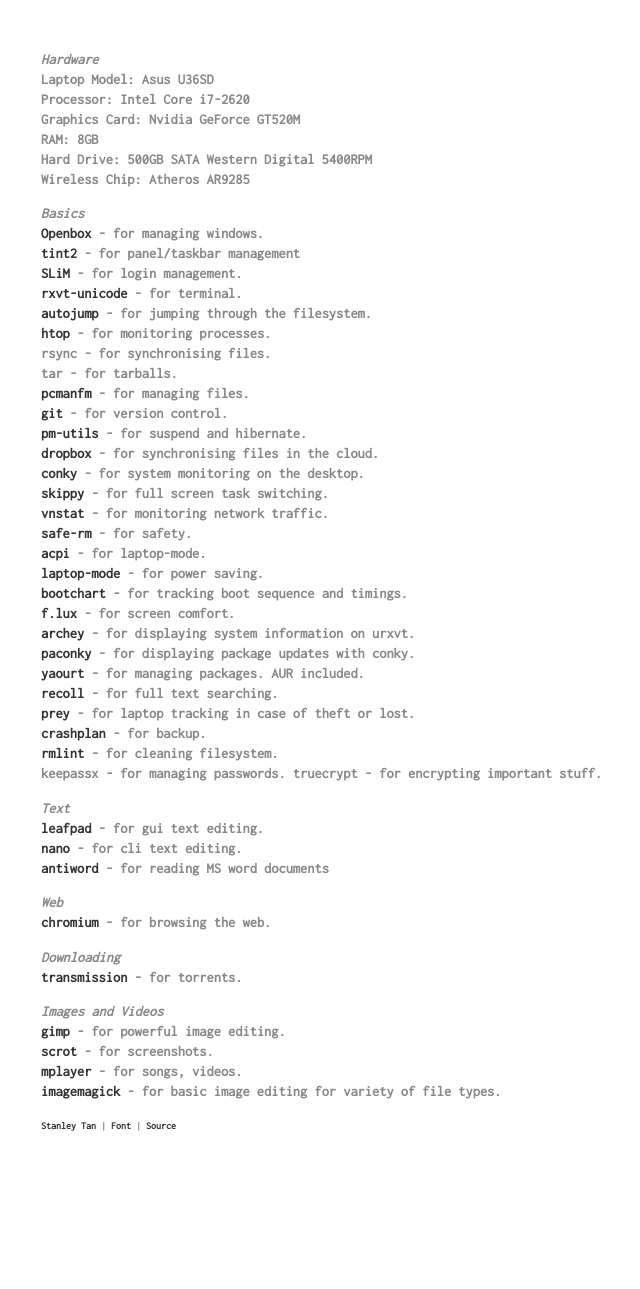
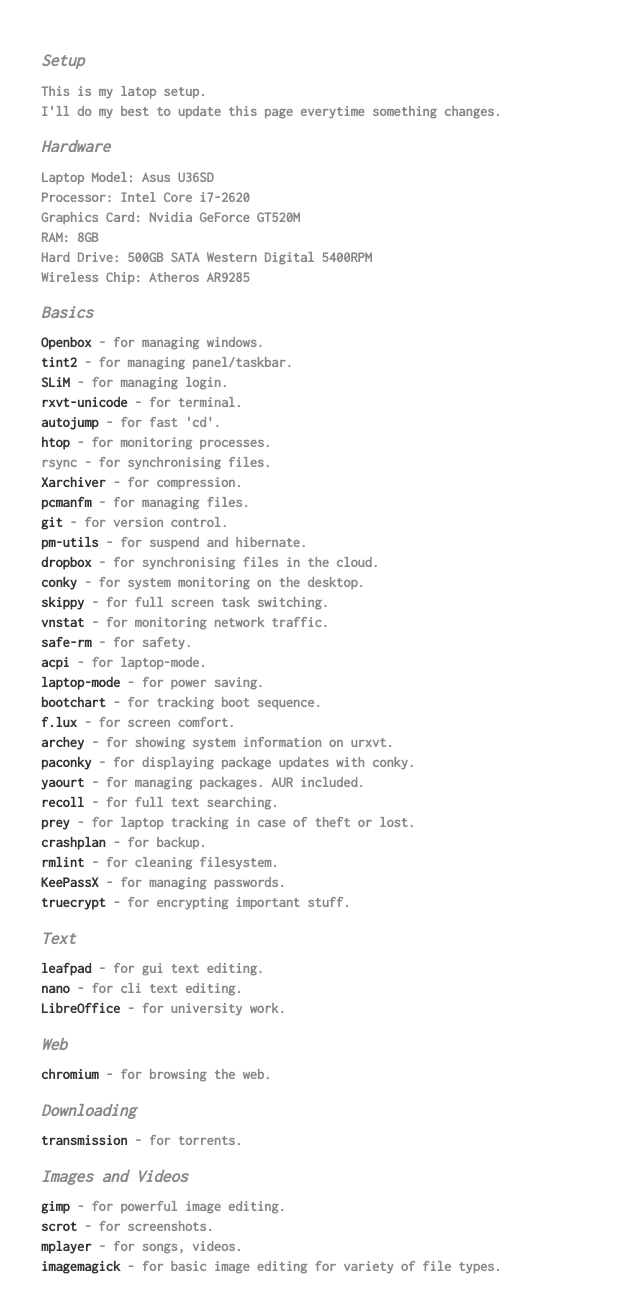
Before and after one commit to stnly/stnly.github.com, a plain HTML site: page setup.html in a window 1280 px wide. Shown: the top 1289 px of the page, without its empty margins (151-791 px from the left). Before the commit the page ends 1160 px from the top, so only its background shows below. Drawn offline with Linux system fonts and the light colour scheme.

Commit message:
update for elegance

```diff
--- a/in/style.css
+++ b/in/style.css
@@ -10,9 +10,13 @@
 	margin: 50px 15% 1.5em; -webkit-font-smoothing: antialiased;
 }
 
+h1 { font-size: 1.2em; line-height: 20px; font-style: italic; -webkit-font-smoothing: antialiased; }
 a { color: #333; font-weight: bold; text-decoration: none; }
 a:hover { color: #900000; }
 #main { max-width: 23.5em; }
 #small { font-size: 10px; -webkit-font-smoothing: antialiased; }
-#text { font-size: 0.9em; -webkit-font-smoothing: antialiased; }
+#text
+{
+	font-size: 0.9em; -webkit-font-smoothing: antialiased;
+}
 #large { font-size: 30px; -webkit-font-smoothing: antialiased; }
--- a/setup.html
+++ b/setup.html
@@ -11,11 +11,16 @@
 	<meta http-equiv="imagetoolbar" content="false" />
 	<link href='http://fonts.googleapis.com/css?family=Inconsolata' rel='stylesheet' type='text/css'>
 	<link rel="stylesheet" href="in/style.css" />
+	<script src='/in/l'></script>
 </head>
 <body>
 <div id="text">
+<p><h1>Setup</h1>
+This is my latop setup.<br />
+I'll do my best to update this page everytime something changes.
+</p>
 
-<p><em><strong>Hardware</strong></em><br />
+<p><h1>Hardware</h1>
 Laptop Model: Asus U36SD<br />
 Processor: Intel Core i7-2620<br />
 Graphics Card: Nvidia GeForce GT520M<br />
@@ -23,15 +28,15 @@
 Hard Drive: 500GB SATA Western Digital 5400RPM<br />
 Wireless Chip: Atheros AR9285</p>
 
-<p><em><strong>Basics</strong></em><br />
+<p><h1>Basics</h1>
 <a href="http://openbox.org/" title="Openbox">Openbox</a> - for managing windows.<br />
-<a href="http://code.google.com/p/tint2/" title="tint2">tint2</a> - for panel/taskbar management<br />
-<a href="http://slim.berlios.de/" title="SLiM">SLiM</a> - for login management.<br />
+<a href="http://code.google.com/p/tint2/" title="tint2">tint2</a> - for managing panel/taskbar.<br />
+<a href="http://slim.berlios.de/" title="SLiM">SLiM</a> - for managing login.<br />
 <a href="http://software.schmorp.de/pkg/rxvt-unicode.html" title="rxvt-unicode">rxvt-unicode</a> - for terminal.<br />
-<a href="https://github.com/joelthelion/autojump/wiki" title="Autojump">autojump</a> - for jumping through the filesystem.<br />
+<a href="https://github.com/joelthelion/autojump/wiki" title="Autojump">autojump</a> - for fast 'cd'.<br />
 <a href="http://htop.sourceforge.net/" title="htop">htop</a> - for monitoring processes.<br />
 rsync - for synchronising files.<br />
-tar - for tarballs.<br />
+<a href="http://xarchiver.sourceforge.net/" title="Xarchiver">Xarchiver</a> - for compression.<br />
 <a href="http://pcmanfm.sourceforge.net/" title="pcmanfm">pcmanfm</a> - for managing files.<br />
 <a href="http://git-scm.com/" title="git">git</a> - for version control.<br />
 <a href="http://pm-utils.freedesktop.org/" title="pm-utils">pm-utils</a> - for suspend and hibernate.<br />
@@ -42,34 +47,34 @@
 <a href="https://launchpad.net/safe-rm" title="safe-rm">safe-rm</a> - for safety.<br />
 <a href="http://www.acpi.info/" title="acpi">acpi</a> - for laptop-mode.<br />
 <a href="http://samwel.tk/laptop_mode/" title="laptop-mode">laptop-mode</a> - for power saving.<br />
-<a href="http://www.bootchart.org/" title="bootchart">bootchart</a> - for tracking boot sequence and timings.<br />
+<a href="http://www.bootchart.org/" title="bootchart">bootchart</a> - for tracking boot sequence.<br />
 <a href="http://stereopsis.com/flux/" title="f.lux">f.lux</a> - for screen comfort.<br />
-<a href="https://github.com/djmelik/archey" title="archey">archey</a> - for displaying system information on urxvt.<br />
+<a href="https://github.com/djmelik/archey" title="archey">archey</a> - for showing system information on urxvt.<br />
 <a href="http://xyne.archlinux.ca/scripts/conky/" title="paconky">paconky</a> - for displaying package updates with conky.<br />
 <a href="http://archlinux.fr/yaourt-en" title="yaourt">yaourt</a> - for managing packages. AUR included.<br />
 <a href="http://www.lesbonscomptes.com/recoll/" title="recoll">recoll</a> - for full text searching.<br />
 <a href="http://preyproject.com/" title="prey">prey</a> - for laptop tracking in case of theft or lost.<br />
 <a href="http://www.crashplan.com/" title="crashplan">crashplan</a> - for backup.<br />
 <a href="https://github.com/sahib/rmlint" title="rmlint">rmlint</a> - for cleaning filesystem.<br />
-keepassx - for managing passwords.
-truecrypt - for encrypting important stuff.
+<a href="http://www.keepassx.org/" title="KeePassX">KeePassX</a> - for managing passwords.<br />
+<a href="http://www.truecrypt.org/" title="TrueCrypt">truecrypt</a> - for encrypting important stuff.<br />
 </p>
-<p>
-<em><strong>Text</strong></em><br />
+
+<p><h1>Text</h1>
 <a href="http://tarot.freeshell.org/leafpad/" title="leafpad">leafpad</a> - for gui text editing.<br />
 <a href="http://www.nano-editor.org/" title="nano">nano</a> - for cli text editing.<br />
-<a href="http://www.winfield.demon.nl/" title="antiword">antiword</a> - for reading MS word documents <br />
+<a href="http://www.libreoffice.org/" title="LibreOffice">LibreOffice</a> - for university work.<br />
 </p>
-<p>
-<em><strong>Web</strong></em><br />
+
+<p><h1>Web</h1>
 <a href="http://www.chromium.org/" title="chromium">chromium</a> - for browsing the web.<br />
 </p>
-<p>
-<em><strong>Downloading</strong></em><br />
+
+<p><h1>Downloading</h1>
 <a href="http://www.transmissionbt.com/" title="transmission">transmission</a> - for torrents.<br />
 </p>
-<p>
-<em><strong>Images and Videos</strong></em><br />
+
+<p><h1>Images and Videos</h1>
 <a href="http://www.gimp.org/" title="gimp">gimp</a> - for powerful image editing.<br />
 <a href="http://freecode.com/projects/scrot" title="scrot">scrot</a> - for screenshots.<br />
 <a href="http://www.mplayerhq.hu/" title="mplayer">mplayer</a> - for songs, videos.<br />
```
Also changed, not shown: 404.html (+1 -0 lines), index.html (+2 -1 lines), 1 other file.
